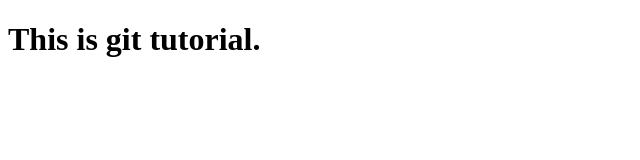
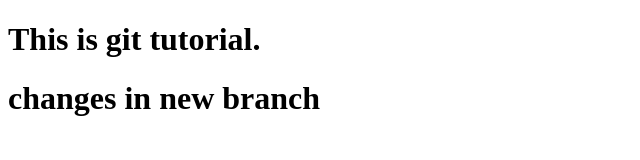
Before and after one commit to NoumanShah042/git-learning, a plain HTML site: page hello.html in a window 1280 px wide. Shown: the whole page, without its empty margins (0-640 px from the left). Drawn offline with Linux system fonts and the light colour scheme.

Commit message:
change in new branch

```diff
--- a/hello.html
+++ b/hello.html
@@ -8,5 +8,6 @@
 </head>
 <body>
     <h1>This is git tutorial.</h1>
+    <h1>changes in new branch </h1>
 </body>
 </html>
```
